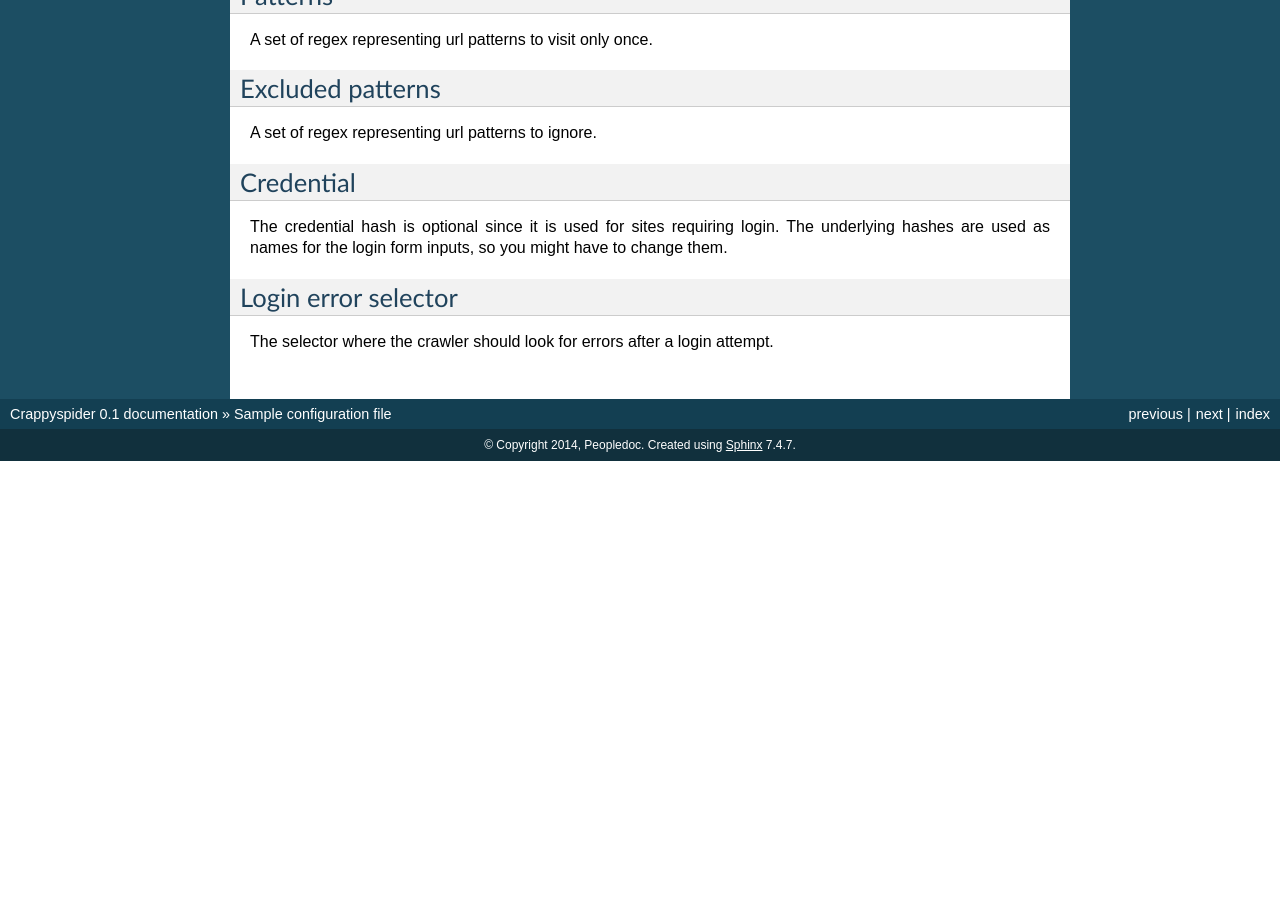
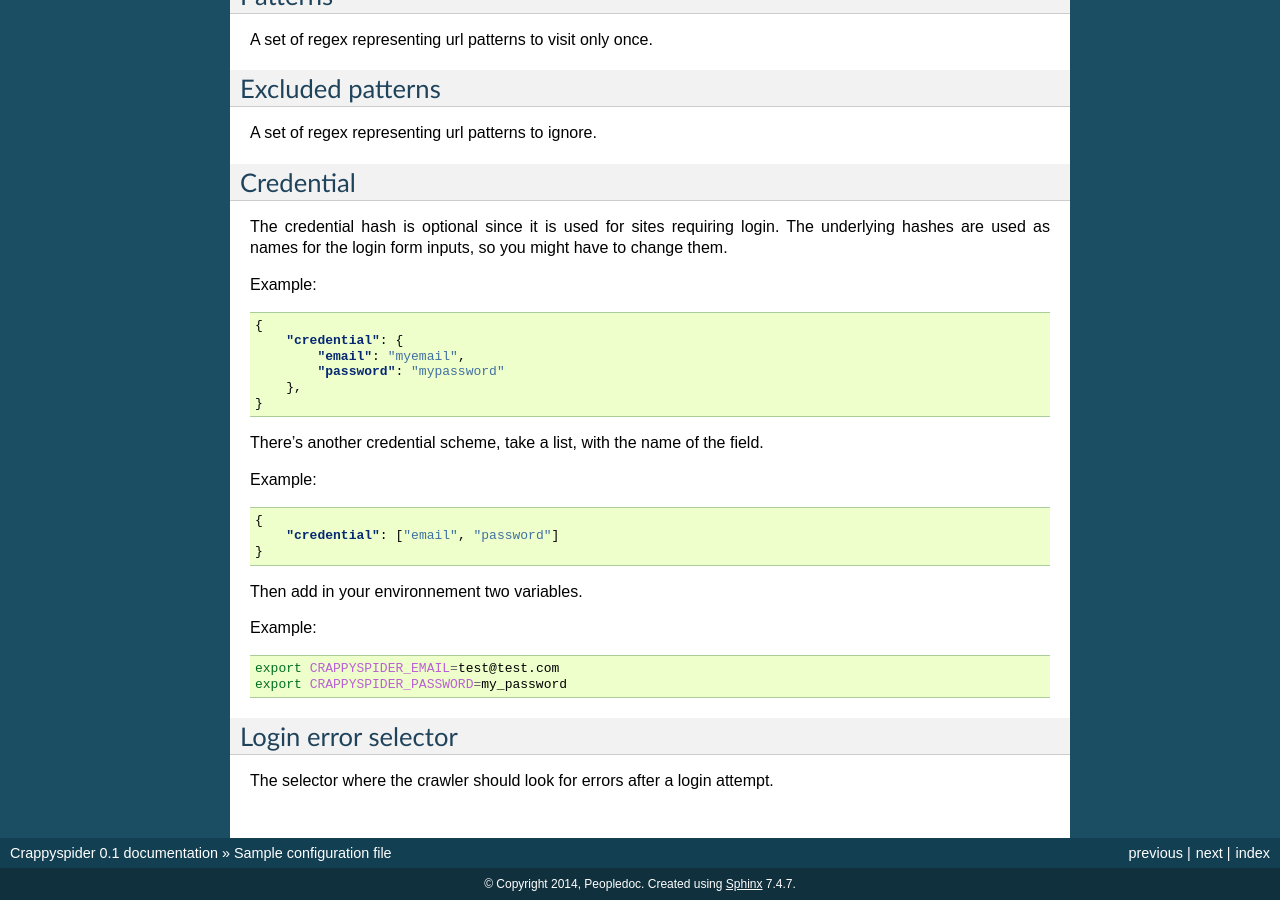
Before and after one commit to peopledoc/crappyspider, a Sphinx documentation site: the page built from docs/source/config.rst, in a window 1280 px wide and 900 px high, scrolled down 662 px. Built offline with Sphinx 7.4.7, drawn with Linux system fonts in a browser that asks for light colours; formulas are drawn with MathJax 3; before the commit the page ends 1123 px from its top, so only the background shows below that.

Commit message:
[Documentation] Explain the schema.

```diff
--- a/docs/source/config.rst
+++ b/docs/source/config.rst
@@ -45,6 +45,37 @@ Credential
 The credential hash is optional since it is used for sites requiring login.
 The underlying hashes are used as names for the login form inputs, so you might have to change them.
 
+Example:
+
+.. code-block:: json
+
+    {
+        "credential": {
+            "email": "myemail",
+            "password": "mypassword"
+        },
+    }
+
+There's another credential scheme, take a list, with the name of the field.
+
+Example:
+
+.. code-block:: json
+
+    {
+        "credential": ["email", "password"]
+    }
+
+Then add in your environnement two variables.
+
+Example:
+
+.. code-block:: bash
+
+    export CRAPPYSPIDER_EMAIL=test@test.com
+    export CRAPPYSPIDER_PASSWORD=my_password
+
+
 Login error selector
 --------------------
 The selector where the crawler should look for errors after a login attempt.
```
